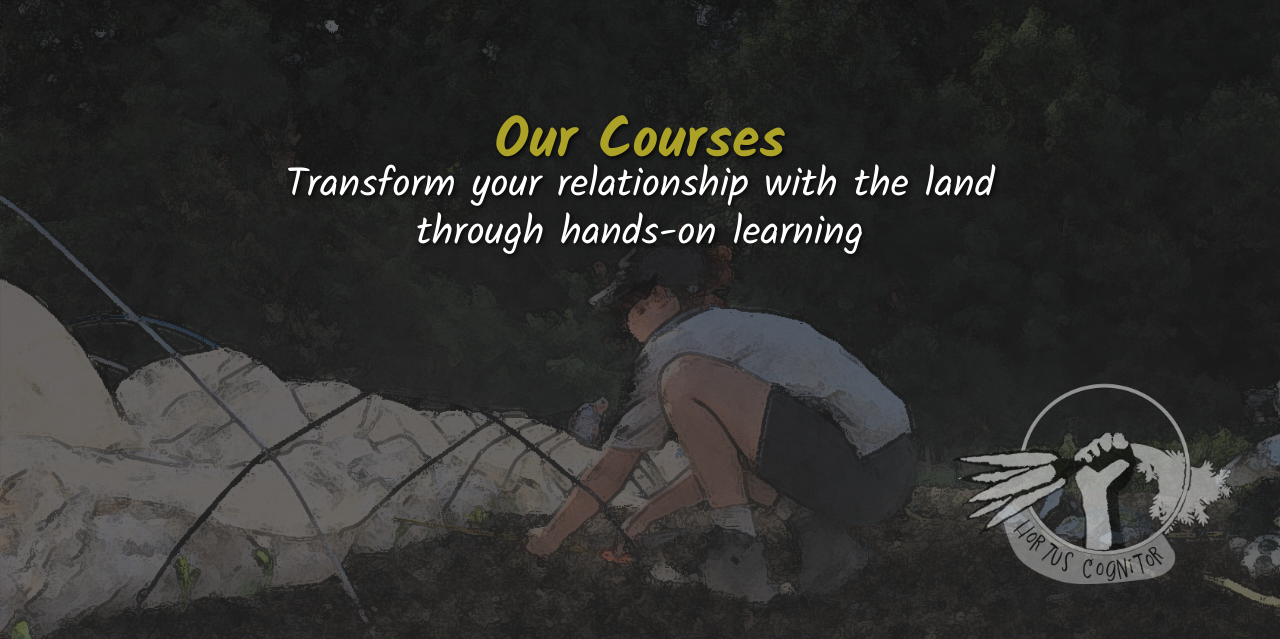
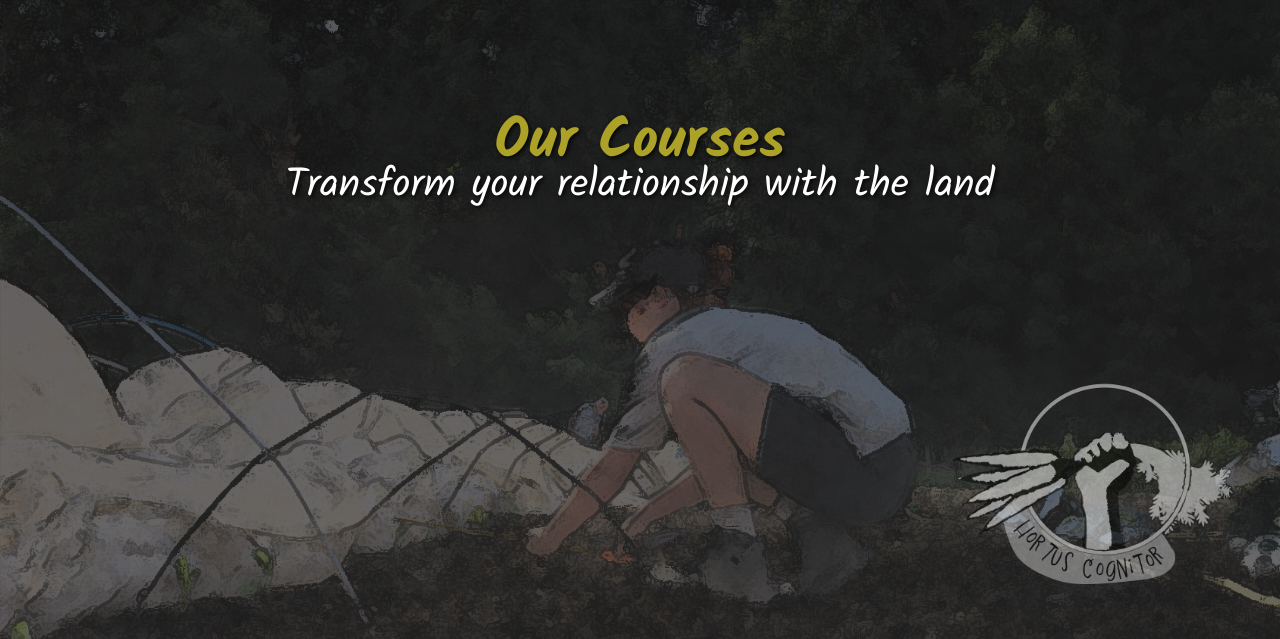
Before and after one commit to JoninShinobi/hortuscogintor, a Django app: page /courses/ in a window 1280 px wide. Shown: the part 100-739 px from the top of the page. Run offline with Django 5.2, Linux system fonts and the light colour scheme; data that the repository does not hold is empty; some web fonts are replaced.

Commit message:
Simplify course list hero subheading text

```diff
--- a/templates/courses/course_list.html
+++ b/templates/courses/course_list.html
@@ -11,7 +11,7 @@
     <div class="container">
         <div class="hero-content">
             <h1>Our Courses</h1>
-            <p class="hero-subheading">Transform your relationship with the land through hands-on learning</p>
+            <p class="hero-subheading">Transform your relationship with the land</p>
         </div>
     </div>
 </section>
```
